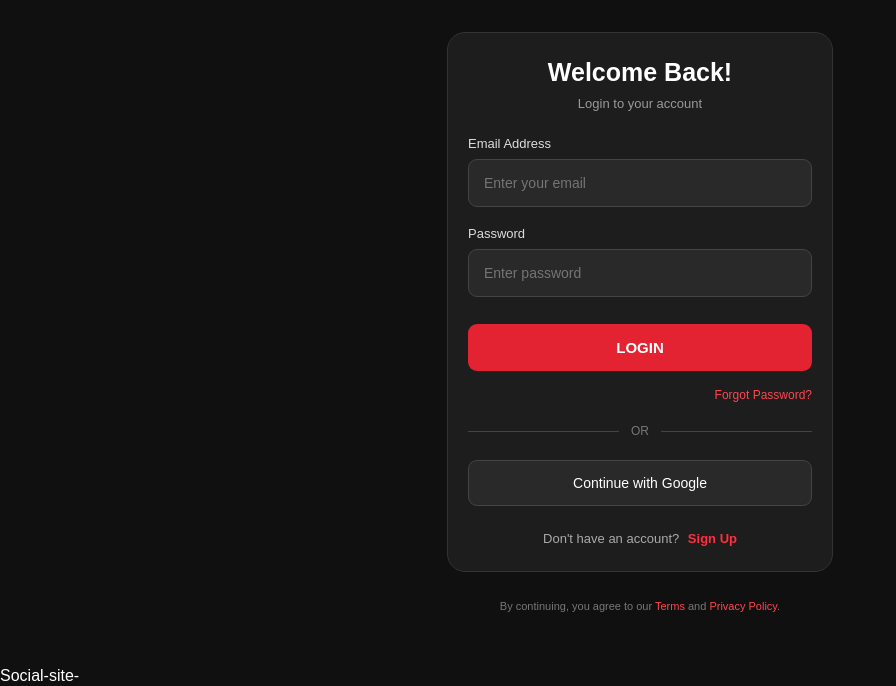
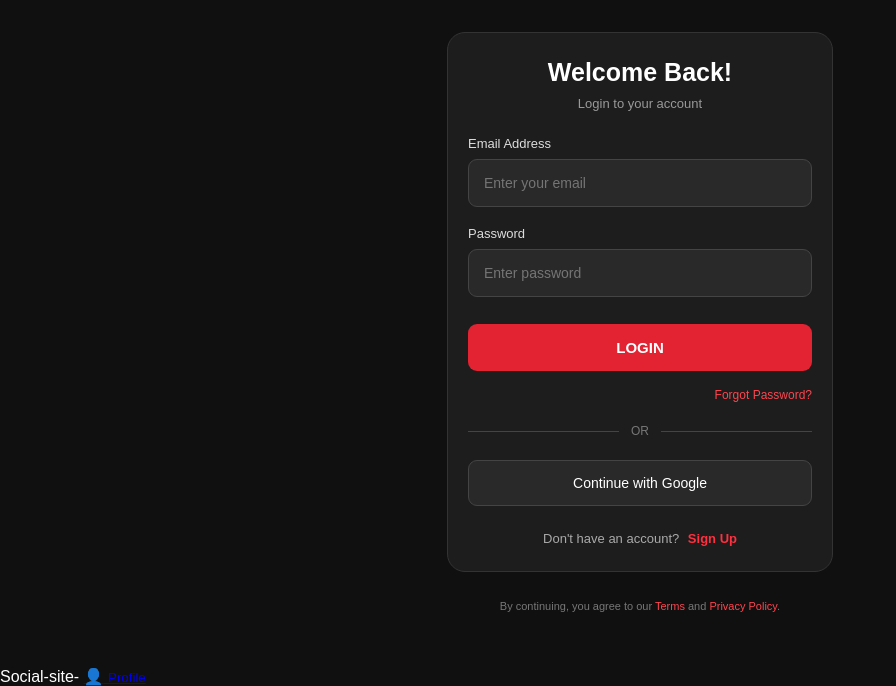
Before and after one commit to gauravkhobba579-lab/Social-site-, a plain HTML site: page index.html in a window 1280 px wide. Shown: the part 191-877 px from the top of the page, without its empty margins (0-896 px from the left). Drawn offline with Linux system fonts and the light colour scheme.

Commit message:
Add profile link to index.html

```diff
--- a/index.html
+++ b/index.html
@@ -77,3 +77,7 @@
 </body>
           </html>
 Social-site-
+<a href="profile.html">
+  <span>👤</span>
+  <small>Profile</small>
+  </a>
```
